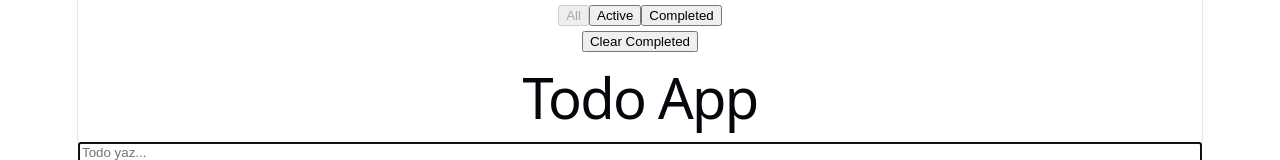
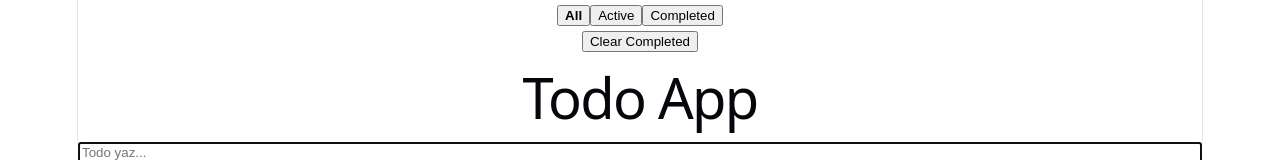
Before and after one commit to enesaygur/todo-react, a React (Vite) app in the folder todo-app/: page / in a window 1280 px wide. Shown: the top 160 px of the page. Built offline with nearby package versions, Linux system fonts and the light colour scheme.

Commit message:
add active filter button styling

```diff
--- a/todo-app/src/App.tsx
+++ b/todo-app/src/App.tsx
@@ -22,18 +22,27 @@ function App() {
   return (
     <>
       <div>
-        <button onClick={() => setFilter("all")} disabled={filter === "all"}>
+        <button
+          onClick={() => setFilter("all")}
+          style={{
+            fontWeight: filter === "all" ? "bold" : "normal",
+          }}
+        >
           All
         </button>
         <button
           onClick={() => setFilter("active")}
-          disabled={filter === "active"}
+          style={{
+            fontWeight: filter === "active" ? "bold" : "normal",
+          }}
         >
           Active
         </button>
         <button
           onClick={() => setFilter("completed")}
-          disabled={filter === "completed"}
+          style={{
+            fontWeight: filter === "completed" ? "bold" : "normal",
+          }}
         >
           Completed
         </button>
```
